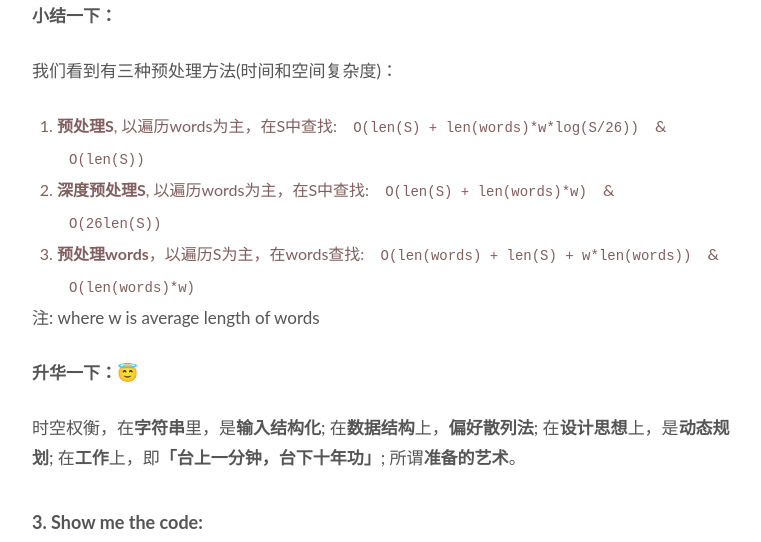
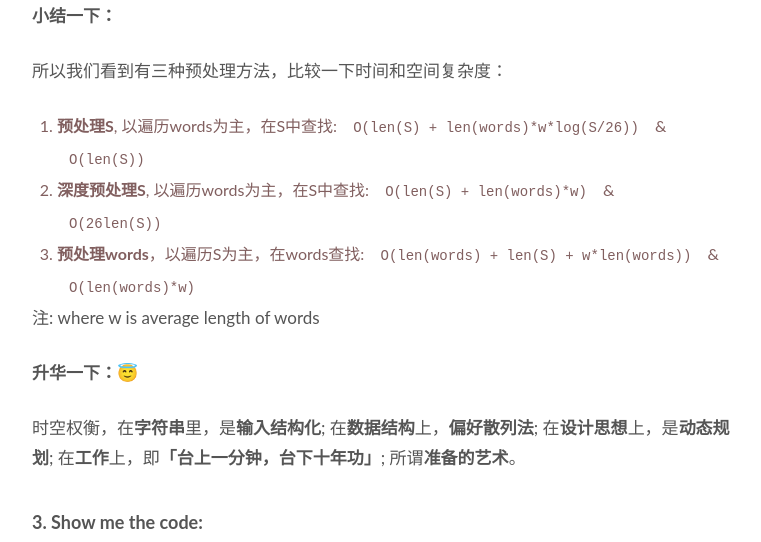
Before and after one commit to WillWang-X/willwang-x.github.io, a Jekyll site: the page built from _posts/2018-03-07-preprocessing.md, in a window 1280 px wide and 900 px high, scrolled down 2504 px, cut to the strip 200-742 px from the top of the window. Shown: the whole strip, without its empty margins (258-1019 px from the left). Built offline with Jekyll 4.4.1, drawn with Linux system fonts in a browser that asks for light colours.

Commit message:
space and time added

```diff
--- a/_posts/2018-03-07-preprocessing.md
+++ b/_posts/2018-03-07-preprocessing.md
@@ -56,7 +56,7 @@ Explanation: There are three words in words that are a subsequence of S: "a", "a
 
 **小结一下：**
 
-我们看到有三种预处理方法(时间和空间复杂度)：
+所以我们看到有三种预处理方法，比较一下时间和空间复杂度：
 
 1. **预处理S**, 以遍历words为主，在S中查找: `O(len(S) + len(words)*w*log(S/26))` & `O(len(S)) `
 2. **深度预处理S**, 以遍历words为主，在S中查找: `O(len(S) + len(words)*w)` & `O(26len(S))`
```
